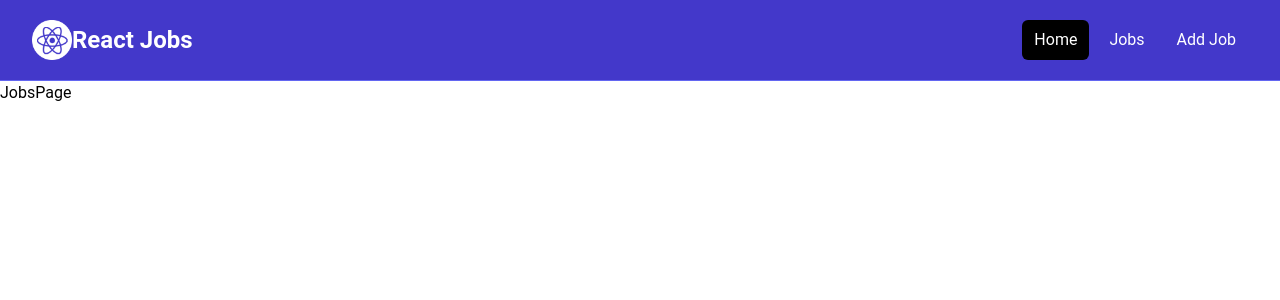
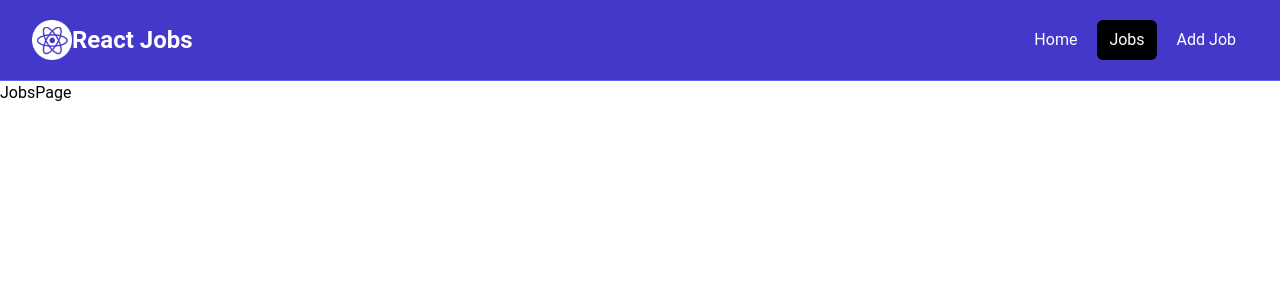
Before and after one commit to DammyJoshvtr/React-Jobs, a React (Vite) app: page /jobs in a window 1280 px wide. Shown: the top 300 px of the page. Built offline with nearby package versions, Linux system fonts and the light colour scheme.

Commit message:
Added linkClass function to navbar

```diff
--- a/src/components/Navbar.jsx
+++ b/src/components/Navbar.jsx
@@ -3,6 +3,12 @@
 
 
 const Navbar = () => {
+
+  const linkClass = ({ isActive }) =>
+    isActive ?
+    'text-white bg-black hover:bg-gray-900 hover:text-white rounded-md px-3 py-2' :
+    'text-white hover:bg-gray-900 hover:text-white rounded-md px-3 py-2';
+
   return (
     <nav className="bg-indigo-700 border-b border-indigo-500">
       <div className="mx-auto max-w-7xl px-2 sm:px-6 lg:px-8">
@@ -22,15 +28,15 @@
               <div className="flex space-x-2">
                 <NavLink
                   to="/"
-                  className="text-white bg-black hover:bg-gray-900 hover:text-white rounded-md px-3 py-2"
+                  className = { linkClass }
                   >Home</NavLink>
                 <NavLink
                   to="/jobs"
-                  className="text-white hover:bg-gray-900 hover:text-white rounded-md px-3 py-2"
+                  className = { linkClass }
                   >Jobs</NavLink>
                 <NavLink
                   to="/add-job"
-                  className="text-white hover:bg-gray-900 hover:text-white rounded-md px-3 py-2"
+                  className= { linkClass }
                   >Add Job</NavLink>
               </div>
             </div>
```
